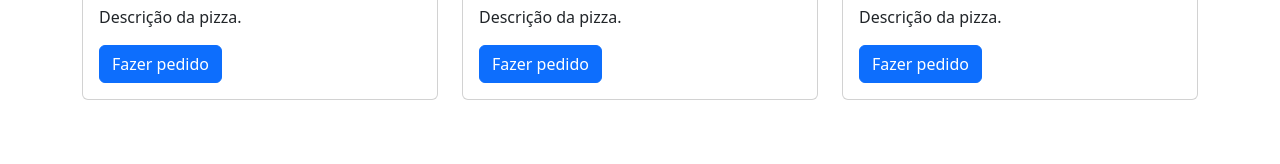
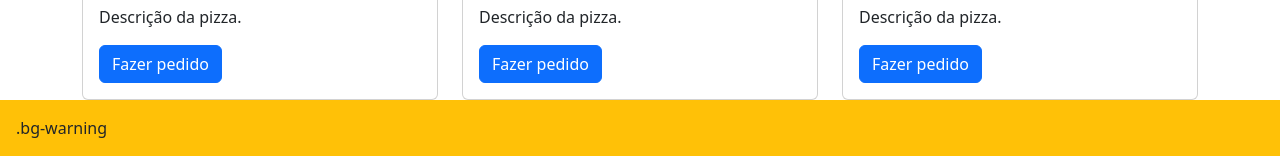
Before and after one commit to Viniciusxz/Praticando-Git, a plain HTML site: page Index.html in a window 1280 px wide. Shown: the part 1157-1321 px from the top of the page. Before the commit the page ends 1257 px from the top, so only its background shows below. Drawn offline with nearby package versions, Linux system fonts and the light colour scheme.

Commit message:
Adicionando footer no site

```diff
--- a/Index.html
+++ b/Index.html
@@ -140,6 +140,7 @@
 </div>
 </div>
 </div>
+<div class="p-3 mb-2 bg-warning text-dark">.bg-warning</div>
 
 
 
```
